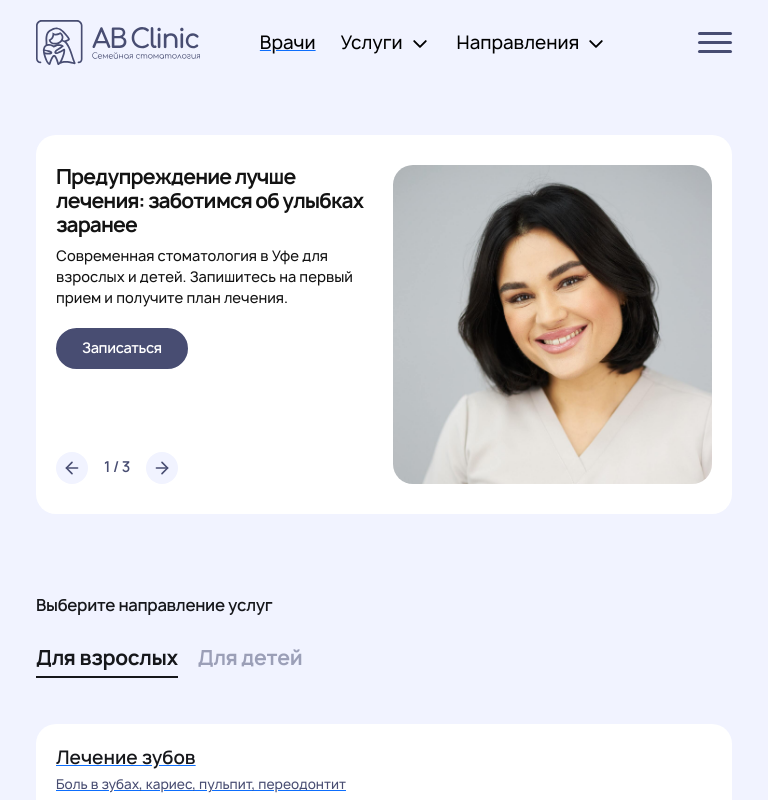
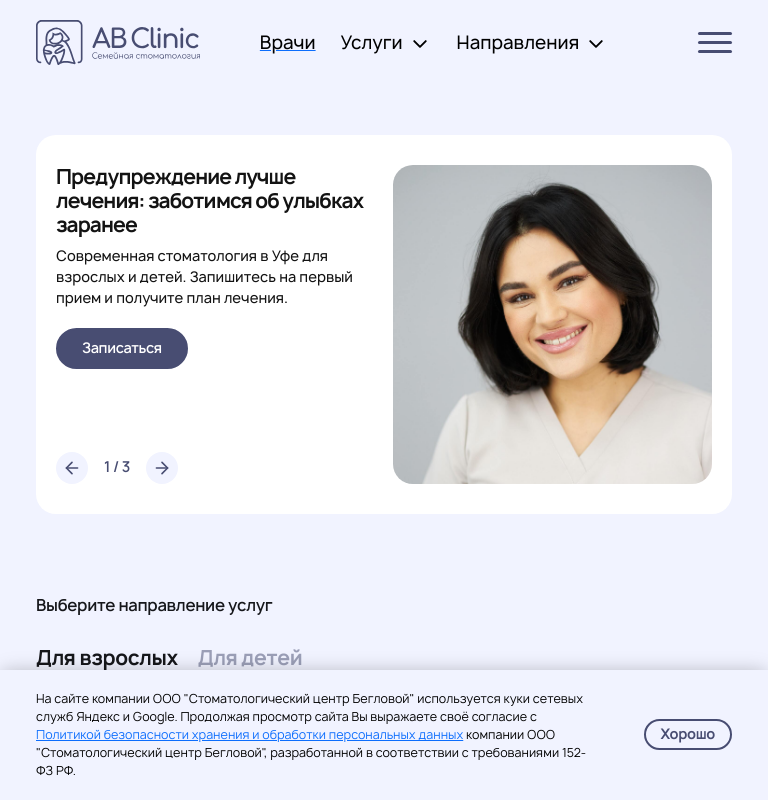
Before and after one commit to sl1dee/ABClinic, a React (Vite) app: page / in a window 768 px wide. Shown: the top 800 px of the page. Built offline with nearby package versions, Linux system fonts and the light colour scheme; no server answers.

Commit message:
поправил куки

```diff
--- a/index.html
+++ b/index.html
@@ -6,6 +6,7 @@
     <link href="/assets/vendor/bootstrap-5.0.2-dist/css/bootstrap.min.css" rel="stylesheet">
     <link href="/assets/css/styles.css" rel="stylesheet">
     <link href="/assets/fonts/Manrope/stylesheet.css" rel="stylesheet">
+    <link href="./assets/img/logos/logo_title.svg" rel="shortcut icon">
     <title>Ab Clinic - современная семейная стоматология</title>
 </head>
 <body>
--- a/src/components/cookie/cookie.jsx
+++ b/src/components/cookie/cookie.jsx
@@ -1,31 +1,75 @@
+import cn from 'classnames'
 import React, { useState } from 'react'
-import { CookieConsent } from 'react-cookie-consent'
+import { Link } from 'react-router-dom'
+
+import Button from '@ui/button/index.js'
+
+import cl from './cookie.module.scss'
 
 const Cookie = () => {
-	const [accept, setAccept] = useState(false)
+	const [accept, setAccept] = useState(getCookie('cookies'))
 
-	return (
-		// <div className={cn([cl.cookie, `${accept === true ? ' d-none' : ''}`])}>
-		// 	{/* <div className={`${cl.cookie}${accept === true ? ' d-none' : ''}`}> */}
-		// 	<div className="container d-flex justify-content-between align-items-center">
-		// 		<span className={cl.cookieText}>Мы используем cookies</span>
-		// 		<button className={cl.cookieButton} onClick={() => setAccept(!accept)}>
-		// 			Хорошо
-		// 		</button>
-		// 	</div>
-		// </div>
+	function getCookie(name) {
+		const matches = document.cookie.match(
+			new RegExp(`(?:^|; )${name.replace(/([\.$?*|{}\(\)\[\]\\\/\+^])/g, '\\$1')}=([^;]*)`)
+		)
+		return matches ? decodeURIComponent(matches[1]) : undefined
+	}
 
-		<CookieConsent
-			location="bottom"
-			buttonText="Хорошо"
-			cookieName="myAwesomeCookieName2"
-			style={{ background: '#2B373B' }}
-			buttonStyle={{ color: '#4e503b', fontSize: '13px' }}
-			expires={150}
-		>
-			Мы используем cookies {/* <span style={{ fontSize: '10px' }}>This bit of text is smaller :O</span> */}
-		</CookieConsent>
-	)
+	function setCookie(name, value, options = {}) {
+		options = {
+			path: '/',
+			...options
+		}
+
+		if (options.expires instanceof Date) {
+			options.expires = options.expires.toUTCString()
+		}
+
+		let updatedCookie = `${encodeURIComponent(name)}=${encodeURIComponent(value)}`
+
+		for (const optionKey in options) {
+			updatedCookie += `; ${optionKey}`
+			const optionValue = options[optionKey]
+			if (optionValue !== true) {
+				updatedCookie += `=${optionValue}`
+			}
+		}
+		document.cookie = updatedCookie
+
+		setAccept(true)
+	}
+
+	if (!accept) {
+		return (
+			// <div className={`${accept === true ? ' d-none' : ''}`}>
+			<div className={cn([cl.cookie])}>
+				{/* <div className={cn([cl.cookie, `${accept === true ? ' d-none' : ''}`])}> */}
+				{/* <div className={`${cl.cookie}${accept === true ? ' d-none' : ''}`}> */}
+				<div className="container d-flex justify-content-between align-items-center">
+					{/* <span className={cl.cookieText}>Мы используем cookies</span> */}
+					<span className={cl.cookiePolicy}>
+						На сайте компании ООО "Стоматологический центр Бегловой" используется куки сетевых служб Яндекс и Google.
+						Продолжая просмотр сайта Вы выражаете своё согласие с{' '}
+						<Link to="/privacy-policy">
+							<span>Политикой безопасности хранения и обработки персональных данных</span>
+						</Link>{' '}
+						компании ООО "Стоматологический центр Бегловой", разработанной в соответствии с требованиями 152-ФЗ РФ.
+					</span>
+					<Button
+						// sizeStyle="SizeS"
+						colorStyle="outlined"
+						className={cl.cookieButton}
+						onClick={() => setCookie('cookies', 'true', { expires: new Date(2070, 1, 20) })}
+					>
+						Хорошо
+					</Button>
+				</div>
+			</div>
+			// </div>
+		)
+	}
+	return <></>
 }
 
 export default Cookie
--- a/src/components/cookie/cookie.module.scss
+++ b/src/components/cookie/cookie.module.scss
@@ -4,33 +4,37 @@
   display: flex;
   justify-content: space-between;
   align-items: center;
-  padding: 20px 8px 20px 8px;
-  width: 390px;
-  height: 78px;
+  align-self: center;
+  padding: 20px 0;
   background-color: colors.$additionalColor;
   z-index: 150;
   position: fixed;
-  bottom: 40px;
-  right: 40px;
+  bottom: 0;
+  right: 0;
+  width: 100%;
   box-shadow: 0 0 18px -2px #00000044;
   transition: .3s ease;
-
-  :active {
-    display: none;
-  }
+  margin: 0;
 
   &Text {
     font-size: 16px;
     color: #000000;
   }
 
+  &Policy {
+    font-size: 16px;
+    color: #000000;
+    width: 85%;
+  }
+
   &Button {
-    font-size: 22px;
+    display: flex;
+    justify-content: space-between;
+    font-size: 20px;
     font-weight: 700;
-    border: 4px solid colors.$mainColor;
     color: colors.$mainColor;
     background-color: transparent;
-    padding: 0 15px;
+    padding: 7px 20px;
 
     :hover {
       background-color: colors.$mainColor;
@@ -40,14 +44,16 @@
   }
 }
 
-@media (max-width: 992px) {
+@media (min-width: 768px) and (max-width: 992px) {
   .cookie {
     display: flex;
     justify-content: space-between;
     align-items: center;
-    padding: 20px 0 20px 0;
+    padding: 20px 0;
     width: 100%;
-    height: 100%;
+    gap: 20px;
+    //height: 60px;
+    //height: 100%;
     background-color: colors.$additionalColor;
     z-index: 150;
     position: sticky;
@@ -58,17 +64,22 @@
     transition: .3s ease;
 
     &Text {
-      font-size: 16px;
+      font-size: 14px;
       color: #000000;
     }
 
+    &Policy {
+      font-size: 14px;
+      color: #000000;
+      width: 85%;
+    }
+
     &Button {
-      font-size: 16px;
+      font-size: 14px;
       font-weight: 700;
-      border: 4px solid colors.$mainColor;
       color: colors.$mainColor;
       background-color: transparent;
-      padding: 3px 15px;
+      padding: 5px 15px;
 
       :hover {
         background-color: colors.$mainColor;
@@ -78,3 +89,29 @@
     }
   }
 }
+
+@media (max-width: 768px) {
+  .cookie {
+    //padding: 20px 0;
+
+    &Policy {
+      font-size: 12px;
+      color: #000000;
+      width: 80%;
+    }
+
+    &Button {
+      font-size: 14px;
+      font-weight: 700;
+      color: colors.$mainColor;
+      background-color: transparent;
+      padding: 5px 15px;
+
+      :hover {
+        background-color: colors.$mainColor;
+        color: colors.$additionalColor;
+      }
+
+    }
+  }
+}
--- a/src/layout/main/main-layout.jsx
+++ b/src/layout/main/main-layout.jsx
@@ -3,6 +3,7 @@ import { burgerIsOpenSelector, signUpIsOpenSelector } from '@store/selectors/mod
 import React, { memo } from 'react'
 import { useSelector } from 'react-redux'
 
+import Cookie from '@components/cookie/cookie'
 import Footer from '@components/footer'
 import Header from '@components/header'
 import Sidebar from '@components/header/sidebar'
@@ -18,7 +19,7 @@ const MainLayout = ({ children }) => {
 			<Header />
 			{children}
 			<Footer />
-			{/* <Cookie /> */}
+			<Cookie />
 			{burgerIsOpen && <Sidebar />}
 			{signUpIsOpen && <SignUpModal />}
 		</>
```
Also changed, not shown: assets/img/logos/logo_title.svg (added).
